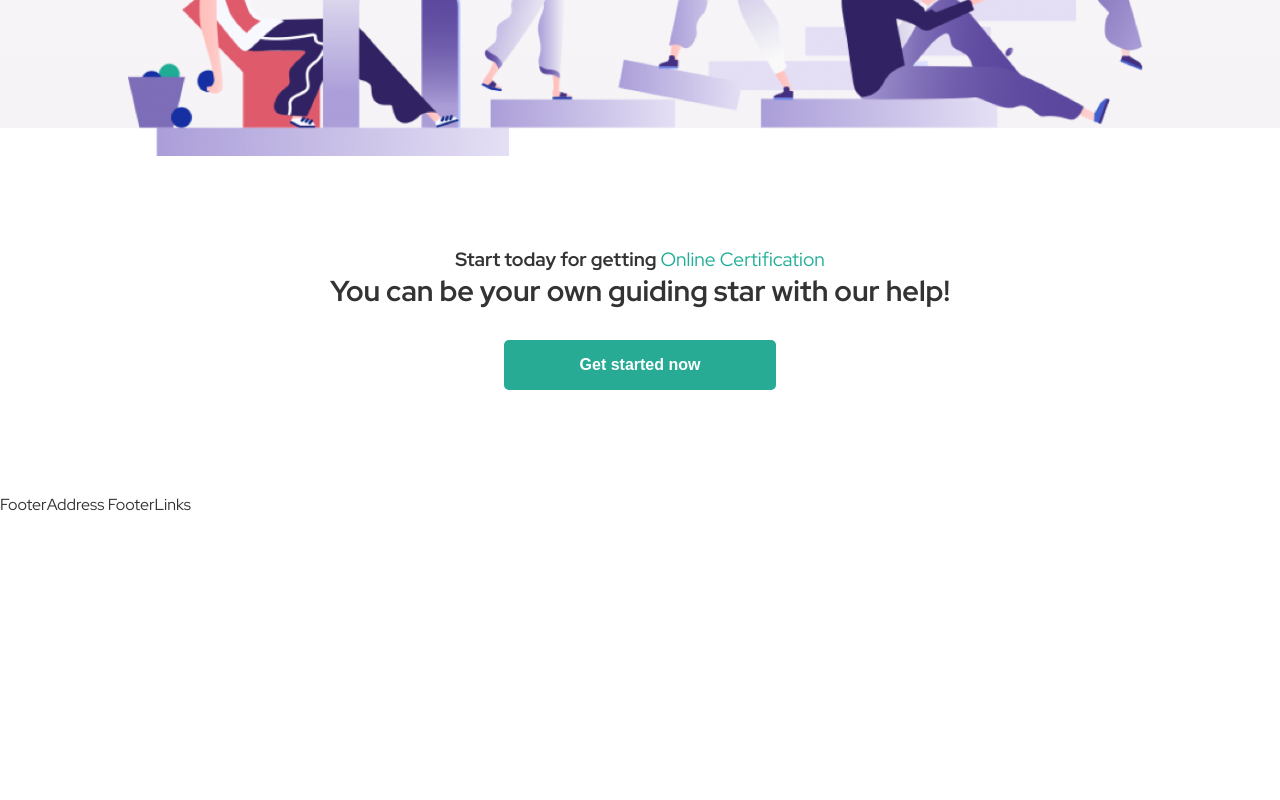
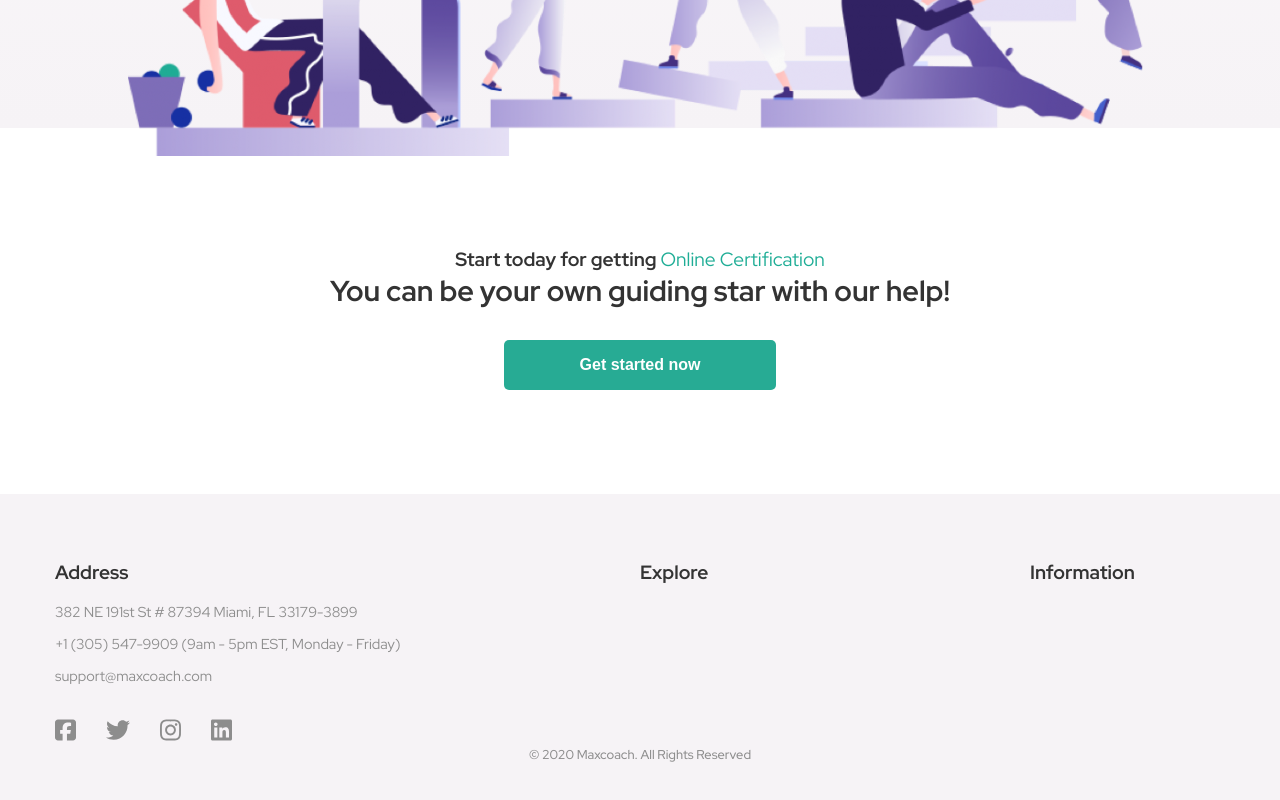
Before and after one commit to OgataiKhan/proj-html-vuejs, a Vue app: page / in a window 1280 px wide. Shown: the part 6230-7030 px from the top of the page. Before the commit the page ends 6745 px from the top, so only its background shows below. Built offline with nearby package versions, Linux system fonts and the light colour scheme.

Commit message:
feat: footer address

```diff
--- a/src/assets/scss/partial/_common.scss
+++ b/src/assets/scss/partial/_common.scss
@@ -38,3 +38,8 @@ section {
   color: $font-secondary;
   font-size: 0.8rem;
 }
+
+.footer-title {
+  font-size: 1.2rem;
+  padding-bottom: 17px;
+}
--- a/src/components/Footer.vue
+++ b/src/components/Footer.vue
@@ -19,9 +19,28 @@ export default {
       <FooterAddress />
       <FooterLinks />
     </div>
+    <p class="copyright">&copy; 2020 Maxcoach. All Rights Reserved</p>
   </footer>
 </template>
 
 <style lang="scss" scoped>
+@use '../assets/scss/partial/variables' as *;
+@use '../assets/scss/partial/mixins.scss' as *;
+
+footer {
+  background-color: $bg-secondary;
+  padding-top: 65px;
+  padding-bottom: 55px;
+  .container {
+    @include container;
+    display: flex;
+  }
+  .copyright {
+    text-align: center;
+    color: $font-secondary;
+    font-size: 0.8rem;
+    font-weight: 500;
+  }
+}
 
 </style>
--- a/src/components/FooterAddress.vue
+++ b/src/components/FooterAddress.vue
@@ -1,16 +1,72 @@
 <script>
+import SocialLink from './SocialLink.vue';
 
 export default {
   name: 'FooterAddress',
-
+  components: {
+    SocialLink,
+  },
+  data() {
+    return {
+      socials: [
+        {
+          name: 'Facebook',
+          socialIcon: 'fa-brands fa-square-facebook',
+        },
+        {
+          name: 'Twitter',
+          socialIcon: 'fa-brands fa-twitter',
+        },
+        {
+          name: 'Instagram',
+          socialIcon: 'fa-brands fa-instagram',
+        },
+        {
+          name: 'Linkedin',
+          socialIcon: 'fa-brands fa-linkedin',
+        },
+      ],
+    };
+  },
 };
 
 </script>
 
 <template>
-  FooterAddress
+  <div class="address-box">
+    <h5 class="footer-title">Address</h5>
+    <div class="address-text">
+      <p class="address">382 NE 191st St # 87394 Miami, FL 33179-3899</p>
+      <p class="tel">+1 (305) 547-9909 (9am - 5pm EST, Monday - Friday)</p>
+      <a class="email" href="#">support@maxcoach.com</a>
+      <ul class="social-list">
+        <SocialLink v-for="social in socials" :socialIcon="social.socialIcon" />
+      </ul>
+    </div>
+  </div>
 </template>
 
 <style lang="scss" scoped>
+@use '../assets/scss/partial/variables' as *;
 
+.address-box {
+  width: 50%;
+
+  .address-text {
+    font-size: 0.9rem;
+    color: $font-secondary;
+    .address,
+    .tel {
+      padding-bottom: 13px;
+    }
+    .email {
+      display: inline-block;
+      margin-bottom: 30px;
+    }
+    .social-list {
+      display: flex;
+      gap: 30px;
+    }
+  }
+}
 </style>
--- a/src/components/FooterLinks.vue
+++ b/src/components/FooterLinks.vue
@@ -8,9 +8,29 @@ export default {
 </script>
 
 <template>
-  FooterLinks
+  <div class="links-box">
+    <div class="explore">
+      <h5 class="footer-title">Explore</h5>
+    </div>
+    <div class="info">
+      <h5 class="footer-title">Information</h5>
+    </div>
+  </div>
 </template>
 
 <style lang="scss" scoped>
-
+.links-box {
+  display: flex;
+  width: 50%;
+  .explore {
+    width: calc((100% / 3) * 2);
+  }
+  .info {
+    width: calc(100% / 3);
+  }
+  .explore,
+  .info {
+    flex-shrink: 0;
+  }
+}
 </style>
--- /dev/null
+++ b/src/components/SocialLink.vue
@@ -0,0 +1,26 @@
+<script>
+
+export default {
+  name: 'SocialLink',
+  props: {
+    socialIcon: String,
+  },
+};
+
+</script>
+
+<template>
+  <li class="social-link">
+    <a href="#">
+      <font-awesome-icon :icon="socialIcon" />
+    </a>
+  </li>
+</template>
+
+<style lang="scss" scoped>
+@use '../assets/scss/partial/variables' as *;
+
+.social-link {
+  font-size: 1.5rem;
+}
+</style>
--- a/src/main.js
+++ b/src/main.js
@@ -11,7 +11,7 @@ import { FontAwesomeIcon } from '@fortawesome/vue-fontawesome';
 //fontawesome import specific icons
 import { faChevronDown, faCartShopping, faCircleUser, faMagnifyingGlass, faCheck, faEye, faGear, faLifeRing, faDisplay } from '@fortawesome/free-solid-svg-icons';
 import { faFileLines, faUser, faCalendar, faFlag } from '@fortawesome/free-regular-svg-icons';
-import { faSquareFacebook } from '@fortawesome/free-brands-svg-icons';
+import { faSquareFacebook, faTwitter, faInstagram, faLinkedin } from '@fortawesome/free-brands-svg-icons';
 
 //file di partenza stili progetto
 import './assets/scss/style.scss';
@@ -19,6 +19,6 @@ import './assets/scss/style.scss';
 import App from './App.vue';
 
 //fontawesome add icons to library
-library.add(faChevronDown, faCartShopping, faMagnifyingGlass, faCircleUser, faCheck, faFileLines, faUser, faCalendar, faEye, faFlag, faGear, faLifeRing, faDisplay, faSquareFacebook);
+library.add(faChevronDown, faCartShopping, faMagnifyingGlass, faCircleUser, faCheck, faFileLines, faUser, faCalendar, faEye, faFlag, faGear, faLifeRing, faDisplay, faSquareFacebook, faTwitter, faInstagram, faLinkedin);
 
 createApp(App).component('font-awesome-icon', FontAwesomeIcon).mount('#app');
```
